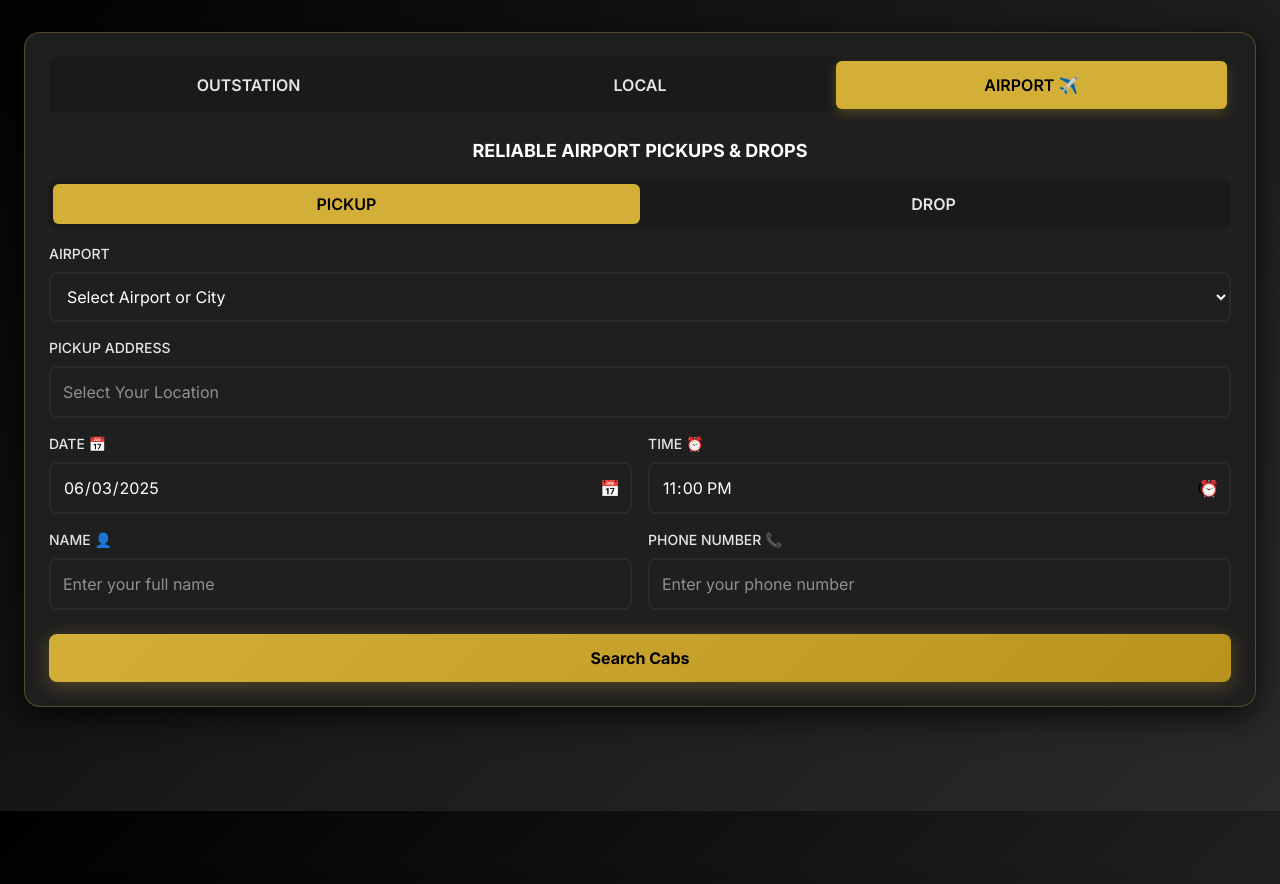
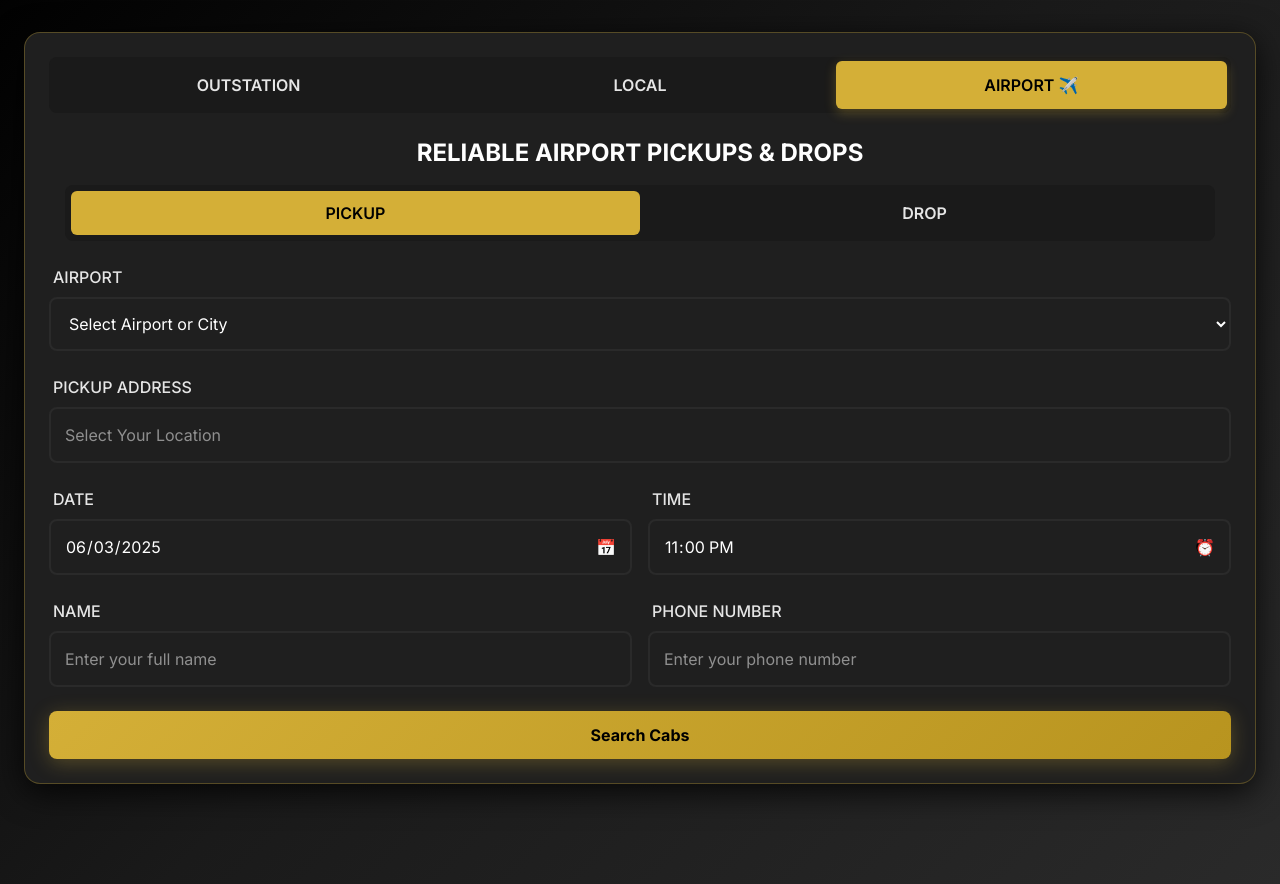
Before and after one commit to Hitesh-malik/cab_service, a Next.js app: page / in a window 1280 px wide. Shown: the part 660-1544 px from the top of the page. Built offline with nearby package versions, Linux system fonts and the light colour scheme; a web font is replaced by a local one.

Commit message:
changes in ui

```diff
--- a/src/components/UI/CitySwapButton.tsx
+++ b/src/components/UI/CitySwapButton.tsx
@@ -18,7 +18,7 @@ export const CitySwapButton: React.FC<CitySwapButtonProps> = ({
     <button
       type="button"
       onClick={onSwap}
-      className="p-2 rounded-full transition-all duration-300 hover:scale-110"
+      className="p-2 sm:p-2.5 rounded-full transition-all duration-300 hover:scale-110 min-h-[44px] sm:min-h-[48px] min-w-[44px] sm:min-w-[48px]"
       style={{
         backgroundColor: theme.colors.background.card,
         border: `2px solid ${theme.colors.border.goldLight}`,
@@ -38,7 +38,7 @@ export const CitySwapButton: React.FC<CitySwapButtonProps> = ({
       title="Swap cities"
     >
       <svg
-        className="w-5 h-5"
+        className="w-4 h-4 sm:w-5 sm:h-5"
         fill="none"
         stroke="currentColor"
         viewBox="0 0 24 24"
--- a/src/components/UI/TabGroup.tsx
+++ b/src/components/UI/TabGroup.tsx
@@ -17,7 +17,7 @@ export const TabGroup: React.FC<TabGroupProps> = ({
   onOptionChange
 }) => (
   <div
-    className="flex rounded-lg p-1 mb-4"
+    className="flex rounded-lg p-1 sm:p-1.5 mb-4"
     style={{
       backgroundColor: theme.colors.background.secondary,
     }}
@@ -26,7 +26,7 @@ export const TabGroup: React.FC<TabGroupProps> = ({
       <button
         key={option}
         onClick={() => onOptionChange(option)}
-        className="flex-1 py-2 px-4 rounded-md font-semibold transition-all duration-300"
+        className="flex-1 py-3 sm:py-2.5 px-3 sm:px-4 rounded-md font-semibold transition-all duration-300 text-sm sm:text-base min-h-[44px] sm:min-h-[40px]"
         style={{
           backgroundColor: activeOption === option ? theme.colors.accent.gold : 'transparent',
           color: activeOption === option ? theme.colors.primary.black : theme.colors.text.secondary,
--- a/src/components/UI/ThemedDatePicker.tsx
+++ b/src/components/UI/ThemedDatePicker.tsx
@@ -74,7 +74,7 @@ export const ThemedDatePicker: React.FC<ThemedDatePickerProps> = ({
           onChange={handleDateChange}
           min={minDate}
           max={max}
-          className="w-full p-3 rounded-lg transition-all duration-300 outline-none cursor-pointer"
+          className="w-full p-3 sm:p-3.5 rounded-lg transition-all duration-300 outline-none cursor-pointer text-sm sm:text-base min-h-[44px] sm:min-h-[48px]"
           style={{
             backgroundColor: theme.colors.background.card,
             color: theme.colors.text.primary,
@@ -92,7 +92,7 @@ export const ThemedDatePicker: React.FC<ThemedDatePickerProps> = ({
         />
         {/* Calendar icon overlay */}
         <div
-          className="absolute right-3 top-1/2 transform -translate-y-1/2 pointer-events-none"
+          className="absolute right-3 sm:right-4 top-1/2 transform -translate-y-1/2 pointer-events-none text-sm sm:text-base"
           style={{ color: theme.colors.text.muted }}
         >
           📅
@@ -100,7 +100,7 @@ export const ThemedDatePicker: React.FC<ThemedDatePickerProps> = ({
       </div>
       {error && (
         <p
-          className="text-sm mt-1"
+          className="text-xs sm:text-sm mt-1 px-1"
           style={{ color: theme.colors.status.error }}
         >
           {error}
--- a/src/components/UI/ThemedInput.tsx
+++ b/src/components/UI/ThemedInput.tsx
@@ -28,7 +28,7 @@ export const ThemedInput: React.FC<ThemedInputProps> = ({
       placeholder={placeholder}
       value={value}
       onChange={onChange}
-      className="w-full p-3 rounded-lg transition-all duration-300 outline-none"
+      className="w-full p-3 sm:p-3.5 rounded-lg transition-all duration-300 outline-none text-sm sm:text-base min-h-[44px] sm:min-h-[48px]"
       style={{
         backgroundColor: theme.colors.background.card,
         color: theme.colors.text.primary,
@@ -46,7 +46,7 @@ export const ThemedInput: React.FC<ThemedInputProps> = ({
     />
     {error && (
       <p
-        className="text-sm mt-1"
+        className="text-xs sm:text-sm mt-1 px-1"
         style={{ color: theme.colors.status.error }}
       >
         {error}
--- a/src/components/UI/ThemedSelect.tsx
+++ b/src/components/UI/ThemedSelect.tsx
@@ -26,7 +26,7 @@ export const ThemedSelect: React.FC<ThemedSelectProps> = ({
     <select
       value={value}
       onChange={onChange}
-      className="w-full p-3 rounded-lg transition-all duration-300 outline-none"
+      className="w-full p-3 sm:p-3.5 rounded-lg transition-all duration-300 outline-none text-sm sm:text-base min-h-[44px] sm:min-h-[48px]"
       style={{
         backgroundColor: theme.colors.background.card,
         color: theme.colors.text.primary,
@@ -49,7 +49,7 @@ export const ThemedSelect: React.FC<ThemedSelectProps> = ({
     </select>
     {error && (
       <p
-        className="text-sm mt-1"
+        className="text-xs sm:text-sm mt-1 px-1"
         style={{ color: theme.colors.status.error }}
       >
         {error}
--- a/src/components/UI/ThemedTimePicker.tsx
+++ b/src/components/UI/ThemedTimePicker.tsx
@@ -92,7 +92,7 @@ export const ThemedTimePicker: React.FC<ThemedTimePickerProps> = ({
           onChange={handleTimeChange}
           min={min}
           max={max}
-          className="w-full p-3 rounded-lg transition-all duration-300 outline-none cursor-pointer"
+          className="w-full p-3 sm:p-3.5 rounded-lg transition-all duration-300 outline-none cursor-pointer text-sm sm:text-base min-h-[44px] sm:min-h-[48px]"
           style={{
             backgroundColor: theme.colors.background.card,
             color: theme.colors.text.primary,
@@ -110,7 +110,7 @@ export const ThemedTimePicker: React.FC<ThemedTimePickerProps> = ({
         />
         {/* Clock icon overlay */}
         <div
-          className="absolute right-3 top-1/2 transform -translate-y-1/2 pointer-events-none"
+          className="absolute right-3 sm:right-4 top-1/2 transform -translate-y-1/2 pointer-events-none text-sm sm:text-base"
           style={{ color: theme.colors.text.muted }}
         >
           ⏰
@@ -118,7 +118,7 @@ export const ThemedTimePicker: React.FC<ThemedTimePickerProps> = ({
       </div>
       {error && (
         <p
-          className="text-sm mt-1"
+          className="text-xs sm:text-sm mt-1 px-1"
           style={{ color: theme.colors.status.error }}
         >
           {error}
--- a/src/components/forms/AirportForm.tsx
+++ b/src/components/forms/AirportForm.tsx
@@ -29,29 +29,32 @@ export const AirportForm: React.FC<AirportFormProps> = ({
   console.log("AirportForm rendered with bookingData:", activePickupDrop);
 
   return (
-    <div className="space-y-4">
-      <div className="text-center">
+    <div className="space-y-4 sm:space-y-6 px-2 sm:px-0">
+      {/* Header Section */}
+      <div className="text-center space-y-3 sm:space-y-4">
         <h3
-          className="font-bold mb-4"
+          className="font-bold text-lg sm:text-xl lg:text-2xl px-2"
           style={{
             color: theme.colors.text.primary,
             fontFamily: theme.typography.fontFamily.sans.join(", "),
-            fontSize: theme.typography.fontSize.lg,
             fontWeight: theme.typography.fontWeight.bold,
           }}
         >
           RELIABLE AIRPORT PICKUPS & DROPS
         </h3>
-        <TabGroup
-          options={["PICKUP", "DROP"]}
-          activeOption={activePickupDrop}
-          onOptionChange={onPickupDropChange}
-        />
+        <div className="px-2 sm:px-4">
+          <TabGroup
+            options={["PICKUP", "DROP"]}
+            activeOption={activePickupDrop}
+            onOptionChange={onPickupDropChange}
+          />
+        </div>
       </div>
 
-      <div>
+      {/* Airport Selection */}
+      <div className="space-y-2">
         <label
-          className="block text-sm font-medium mb-2"
+          className="block text-sm sm:text-base font-medium px-1"
           style={{
             color: theme.colors.text.secondary,
             fontFamily: theme.typography.fontFamily.sans.join(", "),
@@ -69,9 +72,10 @@ export const AirportForm: React.FC<AirportFormProps> = ({
         />
       </div>
 
-      <div>
+      {/* Address Section */}
+      <div className="space-y-2">
         <label
-          className="block text-sm font-medium mb-2"
+          className="block text-sm sm:text-base font-medium px-1"
           style={{
             color: theme.colors.text.secondary,
             fontFamily: theme.typography.fontFamily.sans.join(", "),
@@ -88,17 +92,18 @@ export const AirportForm: React.FC<AirportFormProps> = ({
         />
       </div>
 
-      <div className="grid grid-cols-2 gap-4">
-        <div>
+      {/* Date and Time Section - Responsive Grid */}
+      <div className="grid grid-cols-1 sm:grid-cols-2 gap-3 sm:gap-4">
+        <div className="space-y-2">
           <label
-            className="block text-sm font-medium mb-2"
+            className="block text-sm sm:text-base font-medium px-1"
             style={{
               color: theme.colors.text.secondary,
               fontFamily: theme.typography.fontFamily.sans.join(", "),
               fontWeight: theme.typography.fontWeight.medium,
             }}
           >
-            DATE 📅
+            DATE
           </label>
           <ThemedDatePicker
             value={bookingData.date}
@@ -106,16 +111,16 @@ export const AirportForm: React.FC<AirportFormProps> = ({
             error={errors.date}
           />
         </div>
-        <div>
+        <div className="space-y-2">
           <label
-            className="block text-sm font-medium mb-2"
+            className="block text-sm sm:text-base font-medium px-1"
             style={{
               color: theme.colors.text.secondary,
               fontFamily: theme.typography.fontFamily.sans.join(", "),
               fontWeight: theme.typography.fontWeight.medium,
             }}
           >
-            TIME ⏰
+            TIME
           </label>
           <ThemedTimePicker
             value={bookingData.time}
@@ -125,18 +130,18 @@ export const AirportForm: React.FC<AirportFormProps> = ({
         </div>
       </div>
 
-      {/* Customer Details */}
-      <div className="grid grid-cols-2 gap-4">
-        <div>
+      {/* Customer Details Section - Responsive Grid */}
+      <div className="grid grid-cols-1 sm:grid-cols-2 gap-3 sm:gap-4">
+        <div className="space-y-2">
           <label
-            className="block text-sm font-medium mb-2"
+            className="block text-sm sm:text-base font-medium px-1"
             style={{
               color: theme.colors.text.secondary,
               fontFamily: theme.typography.fontFamily.sans.join(", "),
               fontWeight: theme.typography.fontWeight.medium,
             }}
           >
-            NAME 👤
+            NAME
           </label>
           <ThemedInput
             placeholder="Enter your full name"
@@ -145,16 +150,16 @@ export const AirportForm: React.FC<AirportFormProps> = ({
             error={errors.name}
           />
         </div>
-        <div>
+        <div className="space-y-2">
           <label
-            className="block text-sm font-medium mb-2"
+            className="block text-sm sm:text-base font-medium px-1"
             style={{
               color: theme.colors.text.secondary,
               fontFamily: theme.typography.fontFamily.sans.join(", "),
               fontWeight: theme.typography.fontWeight.medium,
             }}
           >
-            PHONE NUMBER 📞
+            PHONE NUMBER
           </label>
           <ThemedInput
             placeholder="Enter your phone number"
--- a/src/components/forms/LocalForm.tsx
+++ b/src/components/forms/LocalForm.tsx
@@ -21,14 +21,14 @@ export const LocalForm: React.FC<LocalFormProps> = ({
   errors,
   onInputChange,
 }) => (
-  <div className="space-y-4">
-    <div className="text-center">
+  <div className="space-y-4 sm:space-y-6 px-2 sm:px-0">
+    {/* Header Section */}
+    <div className="text-center space-y-3 sm:space-y-4">
       <h3
-        className="font-bold mb-4"
+        className="font-bold text-lg sm:text-xl lg:text-2xl px-2"
         style={{
           color: theme.colors.text.primary,
           fontFamily: theme.typography.fontFamily.sans.join(", "),
-          fontSize: theme.typography.fontSize.lg,
           fontWeight: theme.typography.fontWeight.bold,
         }}
       >
@@ -36,9 +36,10 @@ export const LocalForm: React.FC<LocalFormProps> = ({
       </h3>
     </div>
 
-    <div>
+    {/* City Selection */}
+    <div className="space-y-2">
       <label
-        className="block text-sm font-medium mb-2"
+        className="block text-sm sm:text-base font-medium px-1"
         style={{
           color: theme.colors.text.secondary,
           fontFamily: theme.typography.fontFamily.sans.join(", "),
@@ -56,9 +57,10 @@ export const LocalForm: React.FC<LocalFormProps> = ({
       />
     </div>
 
-    <div>
+    {/* Package Selection */}
+    <div className="space-y-2">
       <label
-        className="block text-sm font-medium mb-2"
+        className="block text-sm sm:text-base font-medium px-1"
         style={{
           color: theme.colors.text.secondary,
           fontFamily: theme.typography.fontFamily.sans.join(", "),
@@ -76,17 +78,18 @@ export const LocalForm: React.FC<LocalFormProps> = ({
       />
     </div>
 
-    <div className="grid grid-cols-2 gap-4">
-      <div>
+    {/* Date and Time Section - Responsive Grid */}
+    <div className="grid grid-cols-1 sm:grid-cols-2 gap-3 sm:gap-4">
+      <div className="space-y-2">
         <label
-          className="block text-sm font-medium mb-2"
+          className="block text-sm sm:text-base font-medium px-1"
           style={{
             color: theme.colors.text.secondary,
             fontFamily: theme.typography.fontFamily.sans.join(", "),
             fontWeight: theme.typography.fontWeight.medium,
           }}
         >
-          DATE 📅
+          DATE
         </label>
         <ThemedDatePicker
           value={bookingData.date}
@@ -94,16 +97,16 @@ export const LocalForm: React.FC<LocalFormProps> = ({
           error={errors.date}
         />
       </div>
-      <div>
+      <div className="space-y-2">
         <label
-          className="block text-sm font-medium mb-2"
+          className="block text-sm sm:text-base font-medium px-1"
           style={{
             color: theme.colors.text.secondary,
             fontFamily: theme.typography.fontFamily.sans.join(", "),
             fontWeight: theme.typography.fontWeight.medium,
           }}
         >
-          TIME ⏰
+          TIME
         </label>
         <ThemedTimePicker
           value={bookingData.time}
@@ -113,18 +116,18 @@ export const LocalForm: React.FC<LocalFormProps> = ({
       </div>
     </div>
 
-    {/* Customer Details */}
-    <div className="grid grid-cols-2 gap-4">
-      <div>
+    {/* Customer Details Section - Responsive Grid */}
+    <div className="grid grid-cols-1 sm:grid-cols-2 gap-3 sm:gap-4">
+      <div className="space-y-2">
         <label
-          className="block text-sm font-medium mb-2"
+          className="block text-sm sm:text-base font-medium px-1"
           style={{
             color: theme.colors.text.secondary,
             fontFamily: theme.typography.fontFamily.sans.join(", "),
             fontWeight: theme.typography.fontWeight.medium,
           }}
         >
-          NAME 👤
+          NAME
         </label>
         <ThemedInput
           placeholder="Enter your full name"
@@ -133,16 +136,16 @@ export const LocalForm: React.FC<LocalFormProps> = ({
           error={errors.name}
         />
       </div>
-      <div>
+      <div className="space-y-2">
         <label
-          className="block text-sm font-medium mb-2"
+          className="block text-sm sm:text-base font-medium px-1"
           style={{
             color: theme.colors.text.secondary,
             fontFamily: theme.typography.fontFamily.sans.join(", "),
             fontWeight: theme.typography.fontWeight.medium,
           }}
         >
-          PHONE NUMBER 📞
+          PHONE NUMBER
         </label>
         <ThemedInput
           placeholder="Enter your phone number"
--- a/src/components/forms/OutstationForm.tsx
+++ b/src/components/forms/OutstationForm.tsx
@@ -46,31 +46,33 @@ export const OutstationForm: React.FC<OutstationFormProps> = ({
   };
 
   return (
-    <div className="space-y-4">
-      <div className="text-center">
+    <div className="space-y-4 sm:space-y-6 px-2 sm:px-0">
+      {/* Header Section */}
+      <div className="text-center space-y-3 sm:space-y-4">
         <h3
-          className="font-bold mb-4"
+          className="font-bold text-lg sm:text-xl lg:text-2xl px-2"
           style={{
             color: theme.colors.text.primary,
             fontFamily: theme.typography.fontFamily.sans.join(", "),
-            fontSize: theme.typography.fontSize.lg,
             fontWeight: theme.typography.fontWeight.bold,
           }}
         >
           INDIA'S PREMIER INTERCITY CABS
         </h3>
-        <TabGroup
-          options={["ONEWAY", "ROUNDWAY"]}
-          activeOption={activeTripType}
-          onOptionChange={onTripTypeChange}
-        />
+        <div className="px-2 sm:px-4">
+          <TabGroup
+            options={["ONEWAY", "ROUNDWAY"]}
+            activeOption={activeTripType}
+            onOptionChange={onTripTypeChange}
+          />
+        </div>
       </div>
 
       {/* Cities Selection with Swap Button */}
       <div className="space-y-4">
-        <div>
+        <div className="space-y-2">
           <label
-            className="block text-sm font-medium mb-2"
+            className="block text-sm sm:text-base font-medium px-1"
             style={{
               color: theme.colors.text.secondary,
               fontFamily: theme.typography.fontFamily.sans.join(", "),
@@ -94,9 +96,9 @@ export const OutstationForm: React.FC<OutstationFormProps> = ({
           className="-my-2 relative z-10"
         />
 
-        <div>
+        <div className="space-y-2">
           <label
-            className="block text-sm font-medium mb-2"
+            className="block text-sm sm:text-base font-medium px-1"
             style={{
               color: theme.colors.text.secondary,
               fontFamily: theme.typography.fontFamily.sans.join(", "),
@@ -118,14 +120,14 @@ export const OutstationForm: React.FC<OutstationFormProps> = ({
       {/* Departure Date and Time */}
       <div className="space-y-4">
         <div
-          className="p-4 rounded-lg border"
+          className="p-3 sm:p-4 rounded-lg border"
           style={{
             backgroundColor: theme.colors.background.secondary,
             borderColor: theme.colors.border.goldLight,
           }}
         >
           <h4
-            className="font-semibold mb-3 text-center"
+            className="font-semibold mb-3 text-center text-sm sm:text-base"
             style={{
               color: theme.colors.text.primary,
               fontFamily: theme.typography.fontFamily.sans.join(", "),
@@ -135,17 +137,17 @@ export const OutstationForm: React.FC<OutstationFormProps> = ({
             🚗 DEPARTURE DETAILS
           </h4>
 
-          <div className="grid grid-cols-2 gap-4">
-            <div>
+          <div className="grid grid-cols-1 sm:grid-cols-2 gap-3 sm:gap-4">
+            <div className="space-y-2">
               <label
-                className="block text-sm font-medium mb-2"
+                className="block text-sm sm:text-base font-medium px-1"
                 style={{
                   color: theme.colors.text.secondary,
                   fontFamily: theme.typography.fontFamily.sans.join(", "),
                   fontWeight: theme.typography.fontWeight.medium,
                 }}
               >
-                DEPARTURE DATE 📅
+                DEPARTURE DATE
               </label>
               <ThemedDatePicker
                 value={bookingData.date}
@@ -153,16 +155,16 @@ export const OutstationForm: React.FC<OutstationFormProps> = ({
                 error={errors.date}
               />
             </div>
-            <div>
+            <div className="space-y-2">
               <label
-                className="block text-sm font-medium mb-2"
+                className="block text-sm sm:text-base font-medium px-1"
                 style={{
                   color: theme.colors.text.secondary,
                   fontFamily: theme.typography.fontFamily.sans.join(", "),
                   fontWeight: theme.typography.fontWeight.medium,
                 }}
               >
-                PICKUP TIME ⏰
+                PICKUP TIME
               </label>
               <ThemedTimePicker
                 value={bookingData.pickupTime}
@@ -176,14 +178,14 @@ export const OutstationForm: React.FC<OutstationFormProps> = ({
         {/* Return Date (Only for Round Trip) */}
         {activeTripType === "ROUNDWAY" && (
           <div
-            className="p-4 rounded-lg border animate-fadeIn"
+            className="p-3 sm:p-4 rounded-lg border animate-fadeIn"
             style={{
               backgroundColor: theme.colors.background.card,
               borderColor: theme.colors.border.goldLight,
             }}
           >
             <h4
-              className="font-semibold mb-3 text-center"
+              className="font-semibold mb-3 text-center text-sm sm:text-base"
               style={{
                 color: theme.colors.text.primary,
                 fontFamily: theme.typography.fontFamily.sans.join(", "),
@@ -193,17 +195,17 @@ export const OutstationForm: React.FC<OutstationFormProps> = ({
               🔄 RETURN DETAILS
             </h4>
 
-            <div className="grid grid-cols-2 gap-4">
-              <div>
+            <div className="grid grid-cols-1 sm:grid-cols-2 gap-3 sm:gap-4">
+              <div className="space-y-2">
                 <label
-                  className="block text-sm font-medium mb-2"
+                  className="block text-sm sm:text-base font-medium px-1"
                   style={{
                     color: theme.colors.text.secondary,
                     fontFamily: theme.typography.fontFamily.sans.join(", "),
                     fontWeight: theme.typography.fontWeight.medium,
                   }}
                 >
-                  RETURN DATE 📅
+                  RETURN DATE
                 </label>
                 <ThemedDatePicker
                   value={bookingData.returnDate || ""}
@@ -212,16 +214,16 @@ export const OutstationForm: React.FC<OutstationFormProps> = ({
                   min={getMinReturnDate()}
                 />
               </div>
-              <div>
+              <div className="space-y-2">
                 <label
-                  className="block text-sm font-medium mb-2"
+                  className="block text-sm sm:text-base font-medium px-1"
                   style={{
                     color: theme.colors.text.secondary,
                     fontFamily: theme.typography.fontFamily.sans.join(", "),
                     fontWeight: theme.typography.fontWeight.medium,
                   }}
                 >
-                  RETURN TIME ⏰
+                  RETURN TIME
                 </label>
                 <ThemedTimePicker
                   value={bookingData.time}
@@ -233,7 +235,7 @@ export const OutstationForm: React.FC<OutstationFormProps> = ({
 
             {/* Return Trip Info */}
             <div
-              className="mt-3 p-2 rounded text-center text-sm"
+              className="mt-3 p-2 rounded text-center text-xs sm:text-sm"
               style={{
                 backgroundColor: theme.colors.background.secondary,
                 color: theme.colors.text.muted,
@@ -247,18 +249,18 @@ export const OutstationForm: React.FC<OutstationFormProps> = ({
         )}
       </div>
 
-      {/* Customer Details */}
-      <div className="grid grid-cols-2 gap-4">
-        <div>
+      {/* Customer Details Section - Responsive Grid */}
+      <div className="grid grid-cols-1 sm:grid-cols-2 gap-3 sm:gap-4">
+        <div className="space-y-2">
           <label
-            className="block text-sm font-medium mb-2"
+            className="block text-sm sm:text-base font-medium px-1"
             style={{
               color: theme.colors.text.secondary,
               fontFamily: theme.typography.fontFamily.sans.join(", "),
               fontWeight: theme.typography.fontWeight.medium,
             }}
           >
-            NAME 👤
+            NAME
           </label>
           <ThemedInput
             placeholder="Enter your full name"
@@ -267,16 +269,16 @@ export const OutstationForm: React.FC<OutstationFormProps> = ({
             error={errors.name}
           />
         </div>
-        <div>
+        <div className="space-y-2">
           <label
-            className="block text-sm font-medium mb-2"
+            className="block text-sm sm:text-base font-medium px-1"
             style={{
               color: theme.colors.text.secondary,
               fontFamily: theme.typography.fontFamily.sans.join(", "),
               fontWeight: theme.typography.fontWeight.medium,
             }}
           >
-            PHONE NUMBER 📞
+            PHONE NUMBER
           </label>
           <ThemedInput
             placeholder="Enter your phone number"
@@ -290,7 +292,7 @@ export const OutstationForm: React.FC<OutstationFormProps> = ({
       {/* Trip Summary */}
       {bookingData.from && bookingData.to && (
         <div
-          className="p-3 rounded-lg text-center border"
+          className="p-3 sm:p-4 rounded-lg text-center border"
           style={{
             backgroundColor: theme.colors.background.secondary,
             borderColor: theme.colors.border.goldLight,
@@ -298,7 +300,7 @@ export const OutstationForm: React.FC<OutstationFormProps> = ({
             fontFamily: theme.typography.fontFamily.sans.join(", "),
           }}
         >
-          <div className="flex items-center justify-center space-x-2">
+          <div className="flex items-center justify-center space-x-2 text-sm sm:text-base">
             <span className="font-semibold">{bookingData.from}</span>
             <span style={{ color: theme.colors.accent.gold }}>
               {activeTripType === "ROUNDWAY" ? "⇄" : "→"}
@@ -306,7 +308,7 @@ export const OutstationForm: React.FC<OutstationFormProps> = ({
             <span className="font-semibold">{bookingData.to}</span>
           </div>
           <div
-            className="text-sm mt-1"
+            className="text-xs sm:text-sm mt-1"
             style={{ color: theme.colors.text.muted }}
           >
             {activeTripType === "ROUNDWAY" ? "Round Trip" : "One Way Trip"}
```
